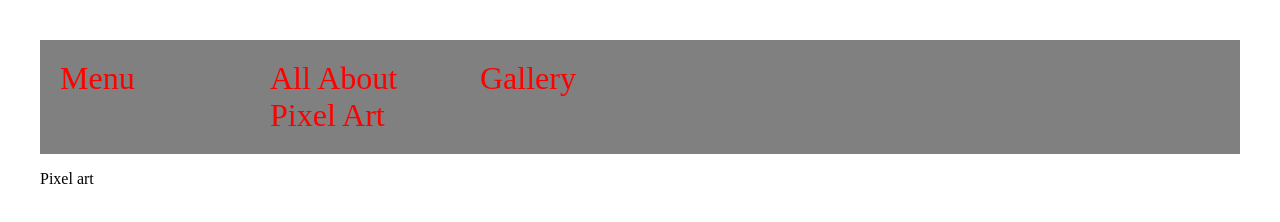
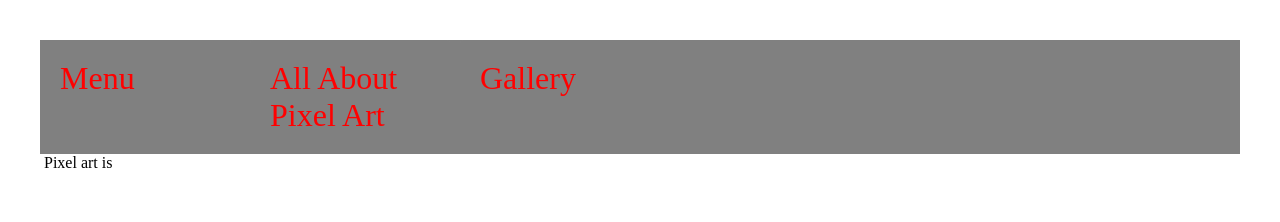
Before and after one commit to midnightskywolf/Pixel-Art, a plain HTML site: page index.html in a window 1280 px wide. Drawn offline with Linux system fonts and the light colour scheme.

Commit message:
Update index.html

```diff
--- a/index.html
+++ b/index.html
@@ -10,8 +10,8 @@
   <div class="box a">Menu</div>
   <div class="box b">All About Pixel Art</div>
   <div class="box c">Gallery</div>
-
   </div>
-    <p> Pixel art </p>
+    <image scr=""
+    <p> Pixel art is</p>
   </body>
 </html>
```
